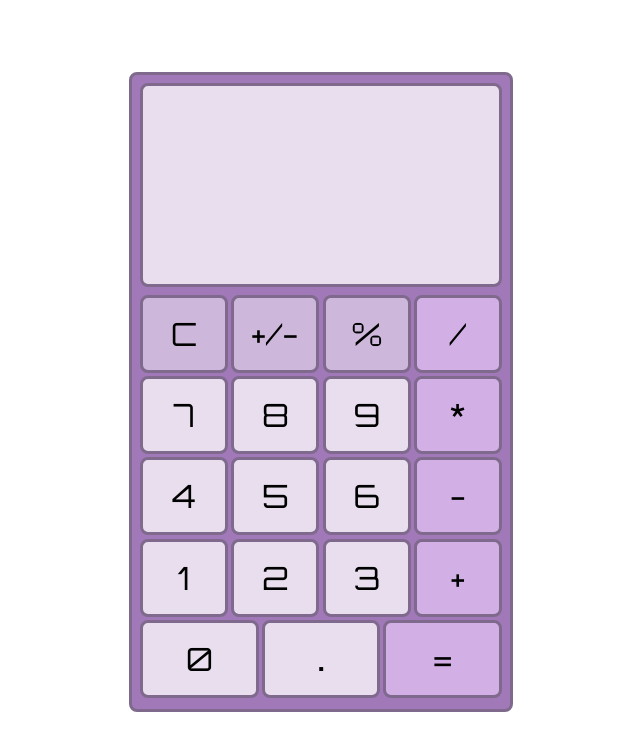
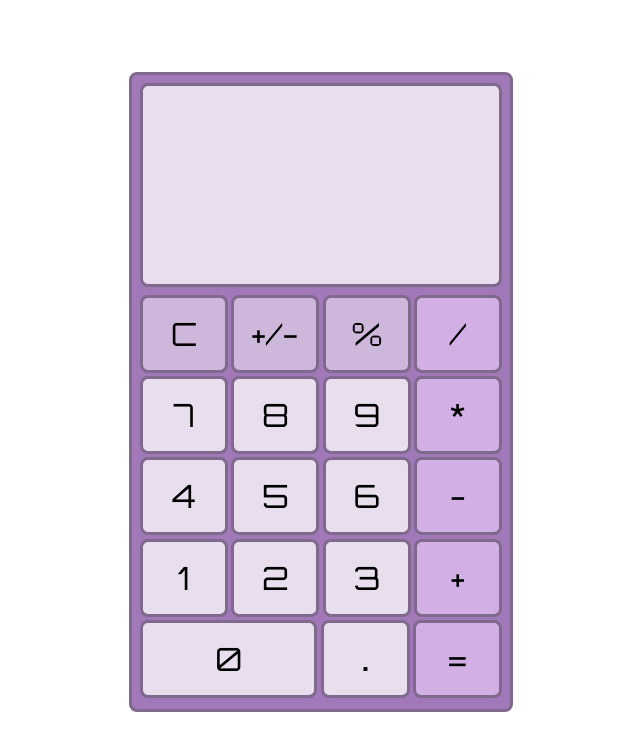
Before and after one commit to MarilenaMedhat/Calculator, a plain HTML site: page index.html in a window 1280 px wide. Shown: the whole page, without its empty margins (319-959 px from the left). Drawn offline with Linux system fonts and the light colour scheme.

Commit message:
fix: remove unnecessary comments

```diff
--- a/style.css
+++ b/style.css
@@ -14,8 +14,6 @@ body {
   flex-direction: column;
   align-items: center;
   justify-content: center;
-  /* why does the justify and align not place it in the correct spot
-  why do i need a margin? */
   margin-top: 4.5rem;
   background-color: #ffffffc1;
 }
@@ -27,9 +25,6 @@ body {
   height: 80vh;
   min-width: max-content;
   min-height: max-content;
-
-  /* align-items: center;
-  justify-content: center; */
   background-color: #a179b9;
   font-family: "Orbitron", Courier, monospace;
   font-size: 2rem;
@@ -40,7 +35,6 @@ body {
 }
 
 .display-container {
-  /*the text is very high up for some reason?  */
   display: flex;
   flex: 1;
   align-items: center;
@@ -76,25 +70,21 @@ button:hover {
 .btn {
   padding: 1rem;
   width: 25%;
-  flex: 1;
 }
 
-.btnZero {
-  /* okay for laptop but weird when smaller same for first row */
-  /* flex: 2; */
+.zero.btn {
   width: 50%;
   padding: 1rem;
 }
 
 .operator.btn {
-  flex: 1;
   width: 25%;
   background-color: #e1c0f4c6;
 }
 
 .extra {
   padding: 1rem;
-  flex: 1;
+
   width: 25%;
   background-color: #cdb7db;
 }
```
